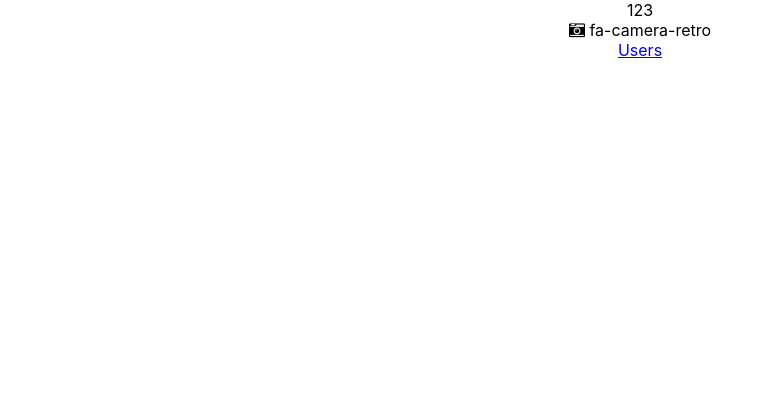
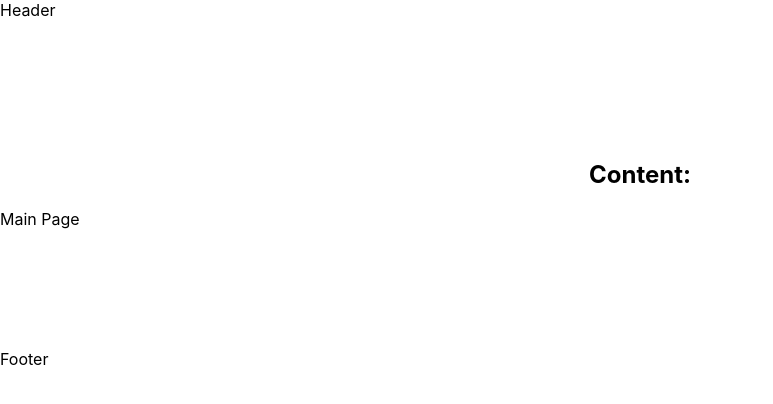
Before and after one commit to 2299350/blog, a React (Create React App) app: page / in a window 1280 px wide. Shown: the top 404 px of the page, without its empty margins (0-773 px from the left). Built offline with nearby package versions, Linux system fonts and the light colour scheme.

Commit message:
Implement main blog component with routing

```diff
--- a/package.json
+++ b/package.json
@@ -13,7 +13,7 @@
 		"react-dom": "^19.2.0",
 		"react-hook-form": "^7.65.0",
 		"react-redux": "^9.2.0",
-		"react-router": "^7.9.4",
+		"react-router-dom": "^7.9.5",
 		"react-scripts": "5.0.1",
 		"redux": "^5.0.1",
 		"redux-thunk": "^3.1.0",
--- a/src/App.js
+++ /dev/null
@@ -1,18 +0,0 @@
-import styled from 'styled-components';
-
-const Div = styled.div`
-	text-align: center;
-`;
-
-function App() {
-	return (
-		<Div>
-			<div>123</div>
-			<i className="fa fa-camera-retro"></i> fa-camera-retro
-			<br />
-			<a href="http://localhost:4000/users">Users</a>
-		</Div>
-	);
-}
-
-export default App;
--- /dev/null
+++ b/src/blog.jsx
@@ -0,0 +1,39 @@
+import { Routes, Route } from 'react-router-dom';
+import styled from 'styled-components';
+
+const Content = styled.div`
+	padding: 120px 0;
+`;
+
+const H2 = styled.h2`
+	text-align: center;
+`;
+
+const Header = () => <header>Header</header>;
+
+const Footer = () => <footer>Footer</footer>;
+
+function Blog() {
+	return (
+		<>
+			<Header />
+
+			<Content>
+				<H2>Content:</H2>
+				<Routes>
+					<Route path="/" element={<div>Main Page</div>} />
+					<Route path="/login" element={<div>Login Page</div>} />
+					<Route path="/register" element={<div>Register Page</div>} />
+					<Route path="/users" element={<div>Users</div>} />
+					<Route path="/post" element={<div>Add Post</div>} />
+					<Route path="/post/:postId" element={<div>Post</div>} />
+					<Route path="*" element={<div>Error</div>} />
+				</Routes>
+			</Content>
+
+			<Footer />
+		</>
+	);
+}
+
+export default Blog;
--- a/src/index.js
+++ b/src/index.js
@@ -1,12 +1,13 @@
 import React from 'react';
+import { BrowserRouter } from 'react-router-dom';
 import ReactDOM from 'react-dom/client';
+import Blog from './blog';
+import 'font-awesome/css/font-awesome.min.css';
 import './index.css';
-import 'font-awesome/css/font-awesome.min.css';
-import App from './App';
 
 const root = ReactDOM.createRoot(document.getElementById('root'));
 root.render(
-	<React.StrictMode>
-		<App />
-	</React.StrictMode>,
+	<BrowserRouter>
+		<Blog />
+	</BrowserRouter>,
 );
```
Also changed, not shown: 1 other file (tests, documents, lock files or other folders).
